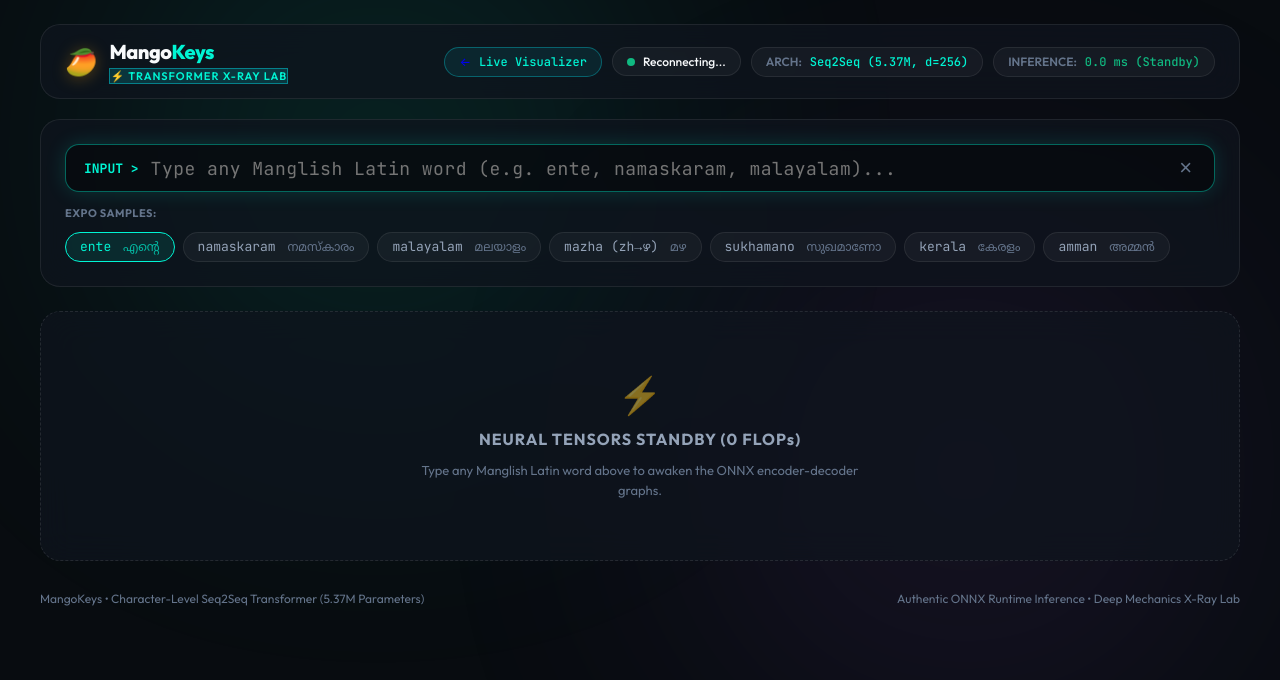
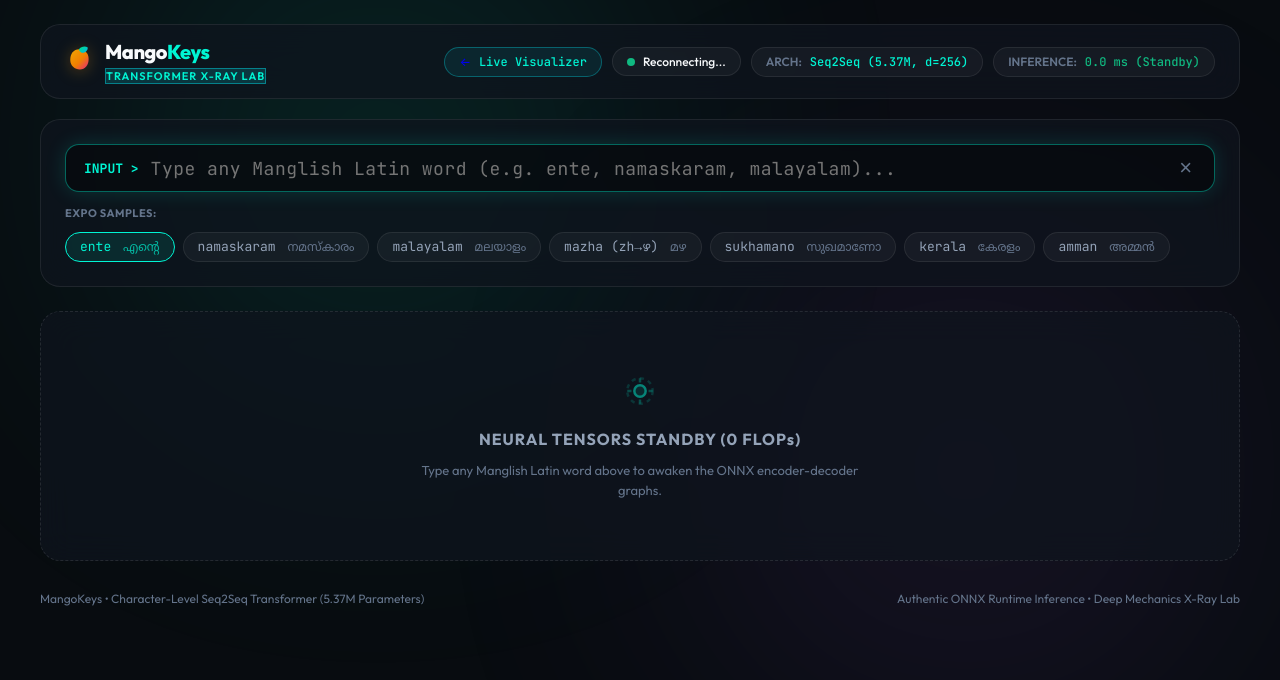
Before and after one commit to WanderingHumanid/mangokeys, a website: page visualizer/xray.html in a window 1280 px wide. Both pictures are taken after a click on the button "Clear". Drawn offline with Linux system fonts and the light colour scheme; no server answers.

Commit message:
style(visualizer): replace emojis with sleek SVG brand mark, standby pulse, and clean typography

```diff
--- a/visualizer/visualizer.js
+++ b/visualizer/visualizer.js
@@ -156,7 +156,7 @@
           <span class="feed-tgt">${escapeHtml(item.topCand)}</span>
         </div>
         <div class="feed-meta">
-          <span>⚡ ${item.latency.toFixed(2)} ms</span>
+          <span>${item.latency.toFixed(2)} ms</span>
           <span>${item.now}</span>
         </div>
       </div>
@@ -171,7 +171,7 @@
     // Check for idle or warning status
     if (data.status === 'idle' || !data.active) {
       if (data.is_malayalam_input) {
-        el.inputWarning.textContent = `⚠️ ${data.message}`;
+        el.inputWarning.textContent = data.message;
         el.inputWarning.style.display = 'block';
       } else {
         showIdleState();
@@ -186,7 +186,7 @@
     // 1. Update Hero & Status Badges
     el.heroSourceWord.textContent = data.word || '';
     el.heroTargetWord.textContent = data.top_candidate || '';
-    el.latencyBadge.textContent = `⚡ ${(data.latency_ms || 18.0).toFixed(1)} ms`;
+    el.latencyBadge.textContent = `${(data.latency_ms || 18.0).toFixed(1)} ms`;
     el.latencyBadge.className = 'pill-value text-green';
     el.engineBadge.textContent = data.engine || 'Seq2Seq ONNX (5.37M)';
 
--- a/visualizer/xray.html
+++ b/visualizer/xray.html
@@ -19,10 +19,26 @@
     <!-- Top Navigation Header -->
     <header class="navbar">
       <div class="brand">
-        <span class="brand-icon">🥭</span>
+        <span class="brand-icon">
+          <svg class="brand-svg" width="28" height="28" viewBox="0 0 32 32" fill="none">
+            <defs>
+              <linearGradient id="mGrad2" x1="4" y1="4" x2="28" y2="28" gradientUnits="userSpaceOnUse">
+                <stop offset="0%" stop-color="#ffb703"/>
+                <stop offset="60%" stop-color="#fb8500"/>
+                <stop offset="100%" stop-color="#f72585"/>
+              </linearGradient>
+              <linearGradient id="lGrad2" x1="16" y1="2" x2="26" y2="12" gradientUnits="userSpaceOnUse">
+                <stop offset="0%" stop-color="#00e676"/>
+                <stop offset="100%" stop-color="#00b0ff"/>
+              </linearGradient>
+            </defs>
+            <path d="M16 6C10 6 6 11 6 18C6 25 11 29 17 29C23 29 27 24 27 17C27 10 22 6 16 6Z" fill="url(#mGrad2)" fill-opacity="0.95"/>
+            <path d="M16 6C18 3 23 2 26 4C26 7 24 10 20 10C17 10 16 7 16 6Z" fill="url(#lGrad2)"/>
+          </svg>
+        </span>
         <div class="brand-text">
           <h1 class="brand-title">Mango<span class="accent-cyan">Keys</span></h1>
-          <span class="brand-badge xray-badge">⚡ Transformer X-Ray Lab</span>
+          <span class="brand-badge xray-badge">Transformer X-Ray Lab</span>
         </div>
       </div>
 
@@ -82,7 +98,13 @@
 
       <!-- Idle Standby Banner -->
       <div id="idleBanner" class="card idle-card" style="display: none;">
-        <div class="idle-icon">⚡</div>
+        <div class="idle-icon">
+          <svg width="34" height="34" viewBox="0 0 24 24" fill="none" stroke="currentColor" stroke-width="1.75">
+            <circle cx="12" cy="12" r="9" stroke="var(--accent-cyan)" stroke-opacity="0.3" stroke-dasharray="3 3"/>
+            <circle cx="12" cy="12" r="4" fill="var(--accent-cyan)" fill-opacity="0.2" stroke="var(--accent-cyan)"/>
+            <path d="M12 3v3M12 18v3M3 12h3M18 12h3" stroke="var(--accent-cyan)" stroke-opacity="0.5"/>
+          </svg>
+        </div>
         <div class="idle-title">NEURAL TENSORS STANDBY (0 FLOPs)</div>
         <div class="idle-desc">Type any Manglish Latin word above to awaken the ONNX encoder-decoder graphs.</div>
       </div>
```
Also changed, not shown: visualizer/index.html (+26 -4 lines).
